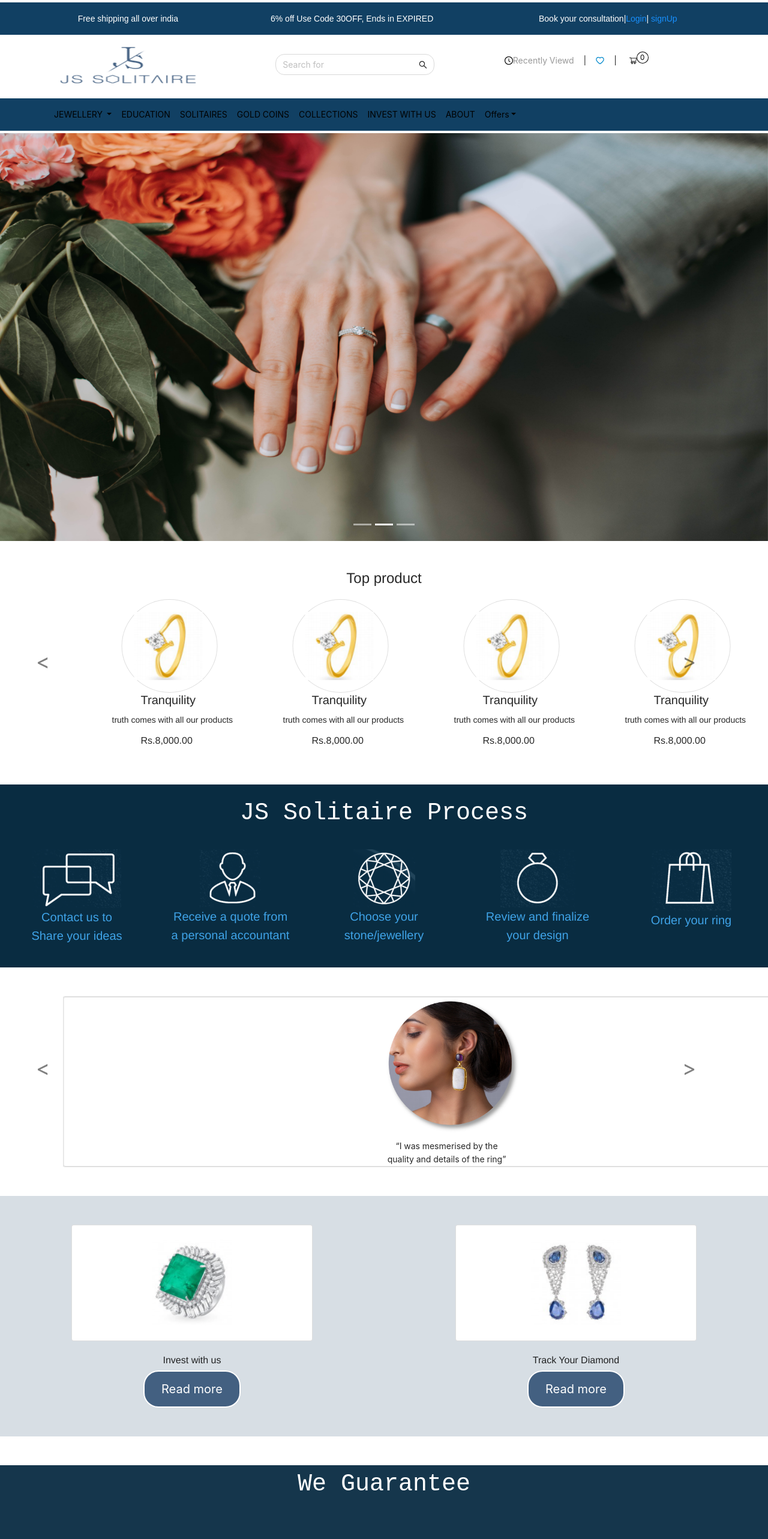
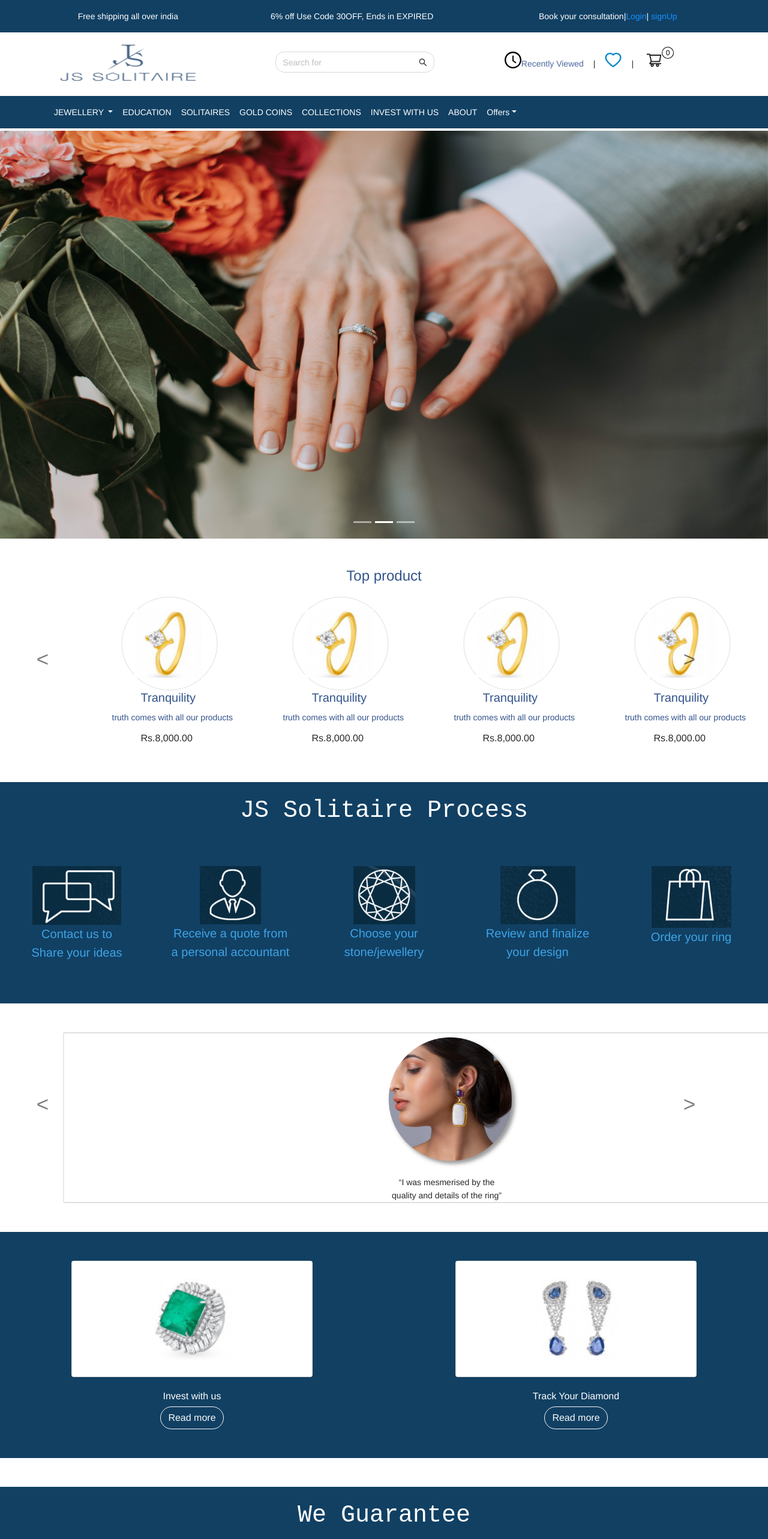
Before and after one commit to KAVARA-TechX/js-jwellery, a React (Create React App) app: page / in a window 1280 px wide. Shown: the top 2566 px of the page at 60% size. Built offline with nearby package versions, Linux system fonts and the light colour scheme; no server answers.

Commit message:
Added minor changes in front page

```diff
--- a/src/App.css
+++ /dev/null
@@ -1,3 +0,0 @@
-h4{
-    color:#33538B;
-}
--- a/src/Components/Carasoul/BootStrapCarsoul.css
+++ b/src/Components/Carasoul/BootStrapCarsoul.css
@@ -1,5 +1,7 @@
 .textLoc .container{
     justify-content: left;
+    margin-left: -15%;
+    margin-top: -22%;
     }
 h1{
     font-family:'Courier New', Courier, monospace;
@@ -24,17 +26,23 @@ h2{
      visibility:hidden;
 }
 
-.btn {
-    border: 2px solid rgb(255, 255, 255);
-    background-color: 'inherit';
-    color: rgb(255, 255, 255);
-    padding: 14px 28px;
-    font-size: 20px;
-    cursor: pointer;
-  }
+
+
 
   /* On mouse-over */
-  .btn:hover {
-              border:2px solid #114063;
-              color:#114063;
-            }
+.btn:hover {
+            border:2px solid #114063;
+            color:#114063;
+            background-color: 'inherit';
+}
+
+@media(max-width: 991px){
+    .btnLeft{
+        margin-top: 5%;
+        margin-left: 0%;
+    }
+
+    .row{
+        margin-left: 25%;
+    }
+}
--- a/src/Components/Carasoul/BootStrapCarsoul.js
+++ b/src/Components/Carasoul/BootStrapCarsoul.js
@@ -19,9 +19,9 @@ const BootStrapCarsoul=()=>{
             <div className="container">
               <div className="row">
                 <div className="col-sm-4">
-                <button class="btn success">Design Your Ring</button>
-                </div><div className="col-sm-4">
-                <button class="btn success">Design Your Ring</button>
+                <button class="btn btn-outline-light btn-block">Design Your Ring</button>
+                </div><div className="col-sm-4 btnLeft">
+                <button class="btn btn-outline-light btn-block">Browse The Collection</button>
                 </div>
               </div>
             </div>
--- a/src/Components/Cards/FooterCard.js
+++ b/src/Components/Cards/FooterCard.js
@@ -2,7 +2,7 @@ import React from 'react';
 const FooterCard = () =>{
     return(
         <div className="container-fluid pt-3"
-        style={{backgroundColor : 'whiteSmoke',color:'#114063',fontSize: "14px",fontFamily:"sans-serif"}}>
+        style={{backgroundColor : 'whiteSmoke',backgroundColor:'#fff',fontSize: "14px",color:"#4A689F",fontFamily:"sans-serif"}}>
             <div className="row tc">
                 <p>Copyright © 2021 All rights reserved JS Solitaire | Site designed by CITEC</p>
             </div>
--- a/src/Components/Cards/HeaderCard.js
+++ b/src/Components/Cards/HeaderCard.js
@@ -11,7 +11,7 @@ const HeaderCard = () =>{
     return(
         <div>
             <div className="container-fluid mHide" style={{backgroundColor : '#114063',color:'white',fontSize: "14px",fontFamily:"sans-serif"}}>
-            <div className="row pt-3 pb-3 mt-1 mb-1">
+            <div className="row pt-3 pb-3">
                 <div className="tc col-md-4">Free shipping all over india</div>
                 <div className="tc col-md-3">6% off Use Code 30OFF, Ends in EXPIRED</div>
                 <div className="tc col-md-5">Book your consultation|
@@ -24,7 +24,7 @@ const HeaderCard = () =>{
         <div className="container  mt-1 mb-1 pt-1 p-1">
             <div className="row">
                 <div className="col-md-4">
-                    <img src={logo} alt="JS SOLITAIRE" style={{height:'90px'}} className="w-80"></img>
+                   <Link to="/"> <img src={logo} alt="JS SOLITAIRE" style={{height:'90px'}} className="w-80"></img></Link>
                 </div>
                 <div className="col-md-3 mt-4">
 
@@ -38,8 +38,10 @@ const HeaderCard = () =>{
 					</Input>
 				</div>
                 <div className="col-md-4 mt-4 " style={{marginLeft:'8%'}}  >
-                <Link to="/cart" style={{color:'#000'}} className="mr-3"><ClockCircleOutlined className="iconSize"/><span style={{color:'#999'}}>Recently Viewd</span></Link>
-                |<Link to="/cart" className="ml-3 mr-3"><HeartOutlined className="iconSize " style={{ color: '#08c'}}/></Link>
+                <Link to="/cart" style={{color:'#000'}} className="mr-3">
+                    <ClockCircleOutlined style={{fontSize: '28px'}}/><span style={{color:'#4A689F'}}>Recently Viewed</span>
+                    </Link>
+                |<Link to="/cart" className="ml-3 mr-3"><HeartOutlined style={{ color: '#08c',fontSize: '28px'}}/></Link>
                 | <Link to="/cart" className="ml-3 mr-3"><Badge
                 count={0}
                 showZero
@@ -49,7 +51,7 @@ const HeaderCard = () =>{
                         backgroundColor:'#fff',
                         boxShadow: '0 0 0 1px #000 inset'
                     }}
-                ><ShoppingCartOutlined className="iconSize "/></Badge></Link>
+                ><ShoppingCartOutlined style={{fontSize: '28px'}}/></Badge></Link>
 
                 </div>
             </div>
--- a/src/Components/Cards/TopProductCard.js
+++ b/src/Components/Cards/TopProductCard.js
@@ -5,8 +5,8 @@ const TopProduct = () =>{
     return(
       <div className="mt-5 mb-5">
 
-      <h4 className="text-center">Top product</h4>
-      <Carousel>
+      <h4 className="text-center lightBlue">Top product</h4>
+      <Carousel >
         <Carousel.Item>
         <div className="container pt-2 pb-2">
         <div className="row">
@@ -18,9 +18,9 @@ const TopProduct = () =>{
               </div>
             </div>
 
-            <h5 className="pl-5">Tranquility</h5>
-            <p>truth comes with all our products</p>
-            <h6 className="pl-5">Rs.8,000.00</h6>
+            <h5 className="pl-5 lightBlue">Tranquility</h5>
+            <p  className="lightBlue">truth comes with all our products</p>
+            <h6 className="pl-5 ">Rs.8,000.00</h6>
           </div>
           <div className="col-sm-3">
             <div className="card ml-3" style={{width:"10rem",borderRadius:"50%"}}>
@@ -30,9 +30,9 @@ const TopProduct = () =>{
               </div>
             </div>
 
-            <h5 className="pl-5">Tranquility</h5>
-            <p>truth comes with all our products</p>
-            <h6 className="pl-5">Rs.8,000.00</h6>
+            <h5 className="pl-5 lightBlue">Tranquility</h5>
+            <p className="lightBlue">truth comes with all our products</p>
+            <h6 className="pl-5 ">Rs.8,000.00</h6>
           </div>
           <div className="col-sm-3">
             <div className="card ml-3" style={{width:"10rem",borderRadius:"50%"}}>
@@ -42,9 +42,9 @@ const TopProduct = () =>{
               </div>
             </div>
 
-            <h5 className="pl-5">Tranquility</h5>
-            <p>truth comes with all our products</p>
-            <h6 className="pl-5">Rs.8,000.00</h6>
+            <h5 className="pl-5 lightBlue">Tranquility</h5>
+            <p className="lightBlue">truth comes with all our products</p>
+            <h6 className="pl-5 ">Rs.8,000.00</h6>
           </div>
           <div className="col-sm-3">
             <div className="card ml-3" style={{width:"10rem",borderRadius:"50%"}}>
@@ -54,9 +54,9 @@ const TopProduct = () =>{
               </div>
             </div>
 
-            <h5 className="pl-5">Tranquility</h5>
-            <p>truth comes with all our products</p>
-            <h6 className="pl-5">Rs.8,000.00</h6>
+            <h5 className="pl-5 lightBlue">Tranquility</h5>
+            <p className="lightBlue">truth comes with all our products</p>
+            <h6 className="pl-5 ">Rs.8,000.00</h6>
           </div>
         </div>
       </div>
@@ -72,9 +72,9 @@ const TopProduct = () =>{
               </div>
             </div>
 
-            <h5 className="pl-5">Tranquility</h5>
-            <p>truth comes with all our products</p>
-            <h6 className="pl-5">Rs.8,000.00</h6>
+            <h5 className="pl-5 lightBlue">Tranquility</h5>
+            <p className="lightBlue">truth comes with all our products</p>
+            <h6 className="pl-5 ">Rs.8,000.00</h6>
           </div>
           <div className="col-sm-3">
             <div className="card ml-3" style={{width:"10rem",borderRadius:"50%"}}>
@@ -84,9 +84,9 @@ const TopProduct = () =>{
               </div>
             </div>
 
-            <h5 className="pl-5">Tranquility</h5>
-            <p>truth comes with all our products</p>
-            <h6 className="pl-5">Rs.8,000.00</h6>
+            <h5 className="pl-5 lightBlue">Tranquility</h5>
+            <p className="lightBlue">truth comes with all our products</p>
+            <h6 className="pl-5 ">Rs.8,000.00</h6>
           </div>
           <div className="col-sm-3">
             <div className="card ml-3" style={{width:"10rem",borderRadius:"50%"}}>
@@ -96,9 +96,9 @@ const TopProduct = () =>{
               </div>
             </div>
 
-            <h5 className="pl-5">Tranquility</h5>
-            <p>truth comes with all our products</p>
-            <h6 className="pl-5">Rs.8,000.00</h6>
+            <h5 className="pl-5 lightBlue">Tranquility</h5>
+            <p className="lightBlue">truth comes with all our products</p>
+            <h6 className="pl-5 ">Rs.8,000.00</h6>
           </div>
           <div className="col-sm-3">
             <div className="card ml-3" style={{width:"10rem",borderRadius:"50%"}}>
@@ -108,9 +108,9 @@ const TopProduct = () =>{
               </div>
             </div>
 
-            <h5 className="pl-5">Tranquility</h5>
-            <p>truth comes with all our products</p>
-            <h6 className="pl-5">Rs.8,000.00</h6>
+            <h5 className="pl-5 lightBlue">Tranquility</h5>
+            <p className="lightBlue">truth comes with all our products</p>
+            <h6 className="pl-5 ">Rs.8,000.00</h6>
           </div>
         </div>
       </div>
--- a/src/Components/Nav/Header.js
+++ b/src/Components/Nav/Header.js
@@ -35,7 +35,7 @@ return (
 		  <div class="collapse navbar-collapse" id="main_nav">
 			  <ul class="navbar-nav " >
 				  <li class="nav-item dropdown has-megamenu" >
-					  <div class="nav-link dropdown-toggle cursor-pointer " data-bs-toggle="dropdown">JEWELLERY </div>
+					  <div class="nav-link dropdown-toggle" style={{cursor:'pointer'}} data-bs-toggle="dropdown">JEWELLERY </div>
 					  <div class="dropdown-menu megamenu" role="menu" style={{backgroundColor:"#d4d4d4"}}>
 						  <div class="row g-3">
 							  <div class="col-lg-3 col-6">
@@ -53,7 +53,7 @@ return (
 									  </div>
 									  <div class="col-lg-6">
 									  <ul class="list-unstyled">
-										  <li><Link to="/" className="sayen"><img src={Ring} alt="JS SOLITAIRE" style={{width:'40%'}} />Magalsutra</Link></li>
+										  <li><Link to="/" className="sayen"><img src={Ring} alt="JS SOLITAIRE" style={{width:'40%'}} />Mangalsutra</Link></li>
 										  <li><Link to="/" className="sayen"><img src={Ring} alt="JS SOLITAIRE" style={{width:'40%'}} />Neckless</Link></li>
 										  <li><Link to="/" className="sayen"><img src={Ring} alt="JS SOLITAIRE" style={{width:'40%'}} />Neckwear</Link></li>
 										  <li><Link to="/" className="sayen"><img src={Ring} alt="JS SOLITAIRE" style={{width:'40%'}} />Nose pin</Link></li>
@@ -65,7 +65,7 @@ return (
 							  </div>
 							  <div class="col-lg-3 col-6">
 								  <div class="col-megamenu text-center">
-										<h6 class="title ">Price Band</h6>
+										<h6 class="title header">Price Band</h6>
 										<ul class="list-unstyled">
 											<li><Link to="/" className="sayen">&lt;4000</Link></li>
 											<li><Link to="/" className="sayen">5k-10k</Link></li>
@@ -79,7 +79,8 @@ return (
 							  </div>
 							  <div class="col-lg-3 col-6">
 									<div class="col-megamenu">
-										<h6 class="title">Delivery time</h6>
+										<h6 class="title title header">Delivery time</h6>
+										<hr/>
 										<ul class="list-unstyled">
 											<li><Link to="/" className="sayen">1-7 DAYS</Link></li>
 											<li><Link to="/" className="sayen">7-14 DAYS</Link></li>
@@ -90,7 +91,7 @@ return (
 							  </div>
 							  <div class="col-lg-3 col-6">
 									<div class="col-megamenu">
-										<h6 class="title">Expert Guidance</h6>
+										<h6 class="title header">Expert Guidance</h6>
 										<ul class="list-unstyled">
 											<li><Link to="/" className="sayen">Metals</Link></li>
 											<li><Link to="/" className="sayen">Ring size guide</Link></li>
--- a/src/Components/Pages/Guarantee.js
+++ b/src/Components/Pages/Guarantee.js
@@ -6,8 +6,8 @@ import Laser from "../../Images/Laser.png";
 import Diamond from "../../Images/bigDiamond.png";
 const Guarantee = () =>{
 return(
-<div style={{backgroundColor: '#15364C'}} className="container-fluid mt-3">
-        <h3 className="text-center text-white pt-2 mt-2 ">We Guarantee</h3>
+<div style={{backgroundColor: '#114063'}} className="container-fluid mt-5 mb-5">
+        <h3 className="text-center text-white pt-4 mt-2 ">We Guarantee</h3>
         <div className="row pt-5 text-medium pb-5 tc">
             <div className="col-sm">
                 <img src={Garantee} alt="guarantee" className="center-block"></img>
--- a/src/Components/Pages/Options.js
+++ b/src/Components/Pages/Options.js
@@ -3,8 +3,8 @@ import Invest from "../../Images/Invest.png";
 import Track from "../../Images/Track.png";
 const Options = () =>{
     return(
-        <div className="container-fluid pt-5 pb-5 mt-5 mb-5" style={{backgroundColor:'#D7DEE4'}}>
-            <div className="row">
+        <div className="container-fluid  mt-5 mb-5" style={{backgroundColor:'#114063'}}>
+            <div className="row pt-5 pb-5">
                 <div className="col-md-1">
 
                 </div>
@@ -15,8 +15,8 @@ const Options = () =>{
                         </div>
                     </div>
                     <br/>
-                    <h6 className="text-center">Invest with us</h6>
-                    <button className="btn btn-magenda  center-block" style={{borderRadius:'25px'}}>Read more</button>
+                    <h6 className="text-center text-white">Invest with us</h6>
+                    <button className="btn btn-outline-light  center-block" style={{borderRadius:'25px'}}>Read more</button>
                 </div>
                 <div className="col-md-2">
 
@@ -28,8 +28,8 @@ const Options = () =>{
                         </div>
                     </div>
                     <br/>
-                <h6 className="text-center">Track Your Diamond</h6>
-                <button className="btn btn-magenda  center-block" style={{borderRadius:'25px'}}>Read more</button>
+                <h6 className="text-center text-white">Track Your Diamond</h6>
+                <button className="btn btn-outline-light  center-block" style={{borderRadius:'25px'}}>Read more</button>
                 </div>
                 <div className="col-md-1">
 
--- a/src/Components/Pages/SolitaireProcess.js
+++ b/src/Components/Pages/SolitaireProcess.js
@@ -6,9 +6,9 @@ import Ring from "../../Images/Dring.png";
 import Shop from "../../Images/shop.png";
 const SolitaireProcess = () =>{
 return (
-    <div style={{backgroundColor: '#092C41'}} className="container-fluid mt-5 mb-5">
+    <div style={{backgroundColor: '#114063'}} className="container-fluid mt-5 mb-5 ">
         <h3 className="text-center text-white pt-4">JS Solitaire Process</h3>
-        <div className="row pt-3 pb-3 text-medium">
+        <div className="row pt-5 pb-5 text-medium">
             <div className="col-sm ">
                 <img src={Message} alt="message" className="center-block"></img>
                 <p  className="text-center">Contact us to <br/>Share your ideas</p>
--- a/src/index.css
+++ b/src/index.css
@@ -1,20 +1,18 @@
-@import url('https://fonts.googleapis.com/css?family=Ubuntu');
-
-h1,h2,h3,h4,h5,h6,p {
+h1,h2,h3,h4,h5,h6,p,div,Link,a {
     font-family: 'Helvetica';
 }
 footer{
-    background-color: #D7DEE4;
+    background-color: #fff;
 }
 
 footer h5{
+    color: #114063;
+}
+footer li{
     color: #4A689F;
 }
-footer li{
-    color: grey;
-}
 
-h4{
+.lightBlue{
     color:#33538B;
 }
 
@@ -152,7 +150,7 @@ h4{
 }
 /* ============ desktop view .end// ============ */
 .navbar-dark .navbar-nav .nav-link{
-    color:#000;
+    color:#fff;
 }
 .navbar-dark .navbar-nav .active>.nav-link,
  .navbar-dark .navbar-nav .nav-link.active, .navbar-dark .navbar-nav .nav-link.show,
@@ -173,7 +171,7 @@ color:#000;
 
 .header{
 
-    color: #61819F;
+    color: #fff;
 }
 /* ============ mobile view .end// ============ */
 git
@@ -192,3 +190,7 @@ git
     width: 1370px;
     max-height: 85vh;
 }
+
+.sayen{
+    color: #4A689F;
+}
```
Also changed, not shown: package.json (+1 -12 lines), 1 other file (tests, documents, lock files or other folders).
